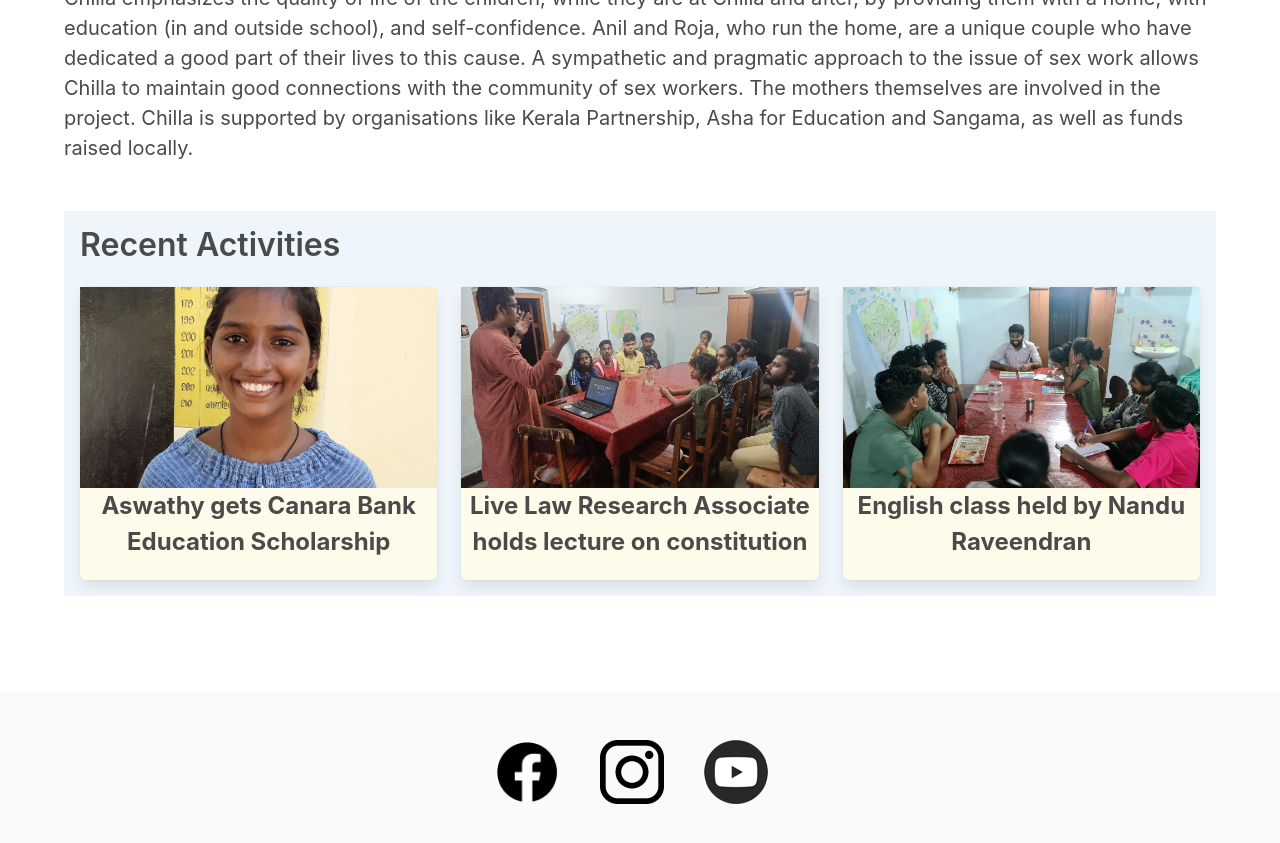
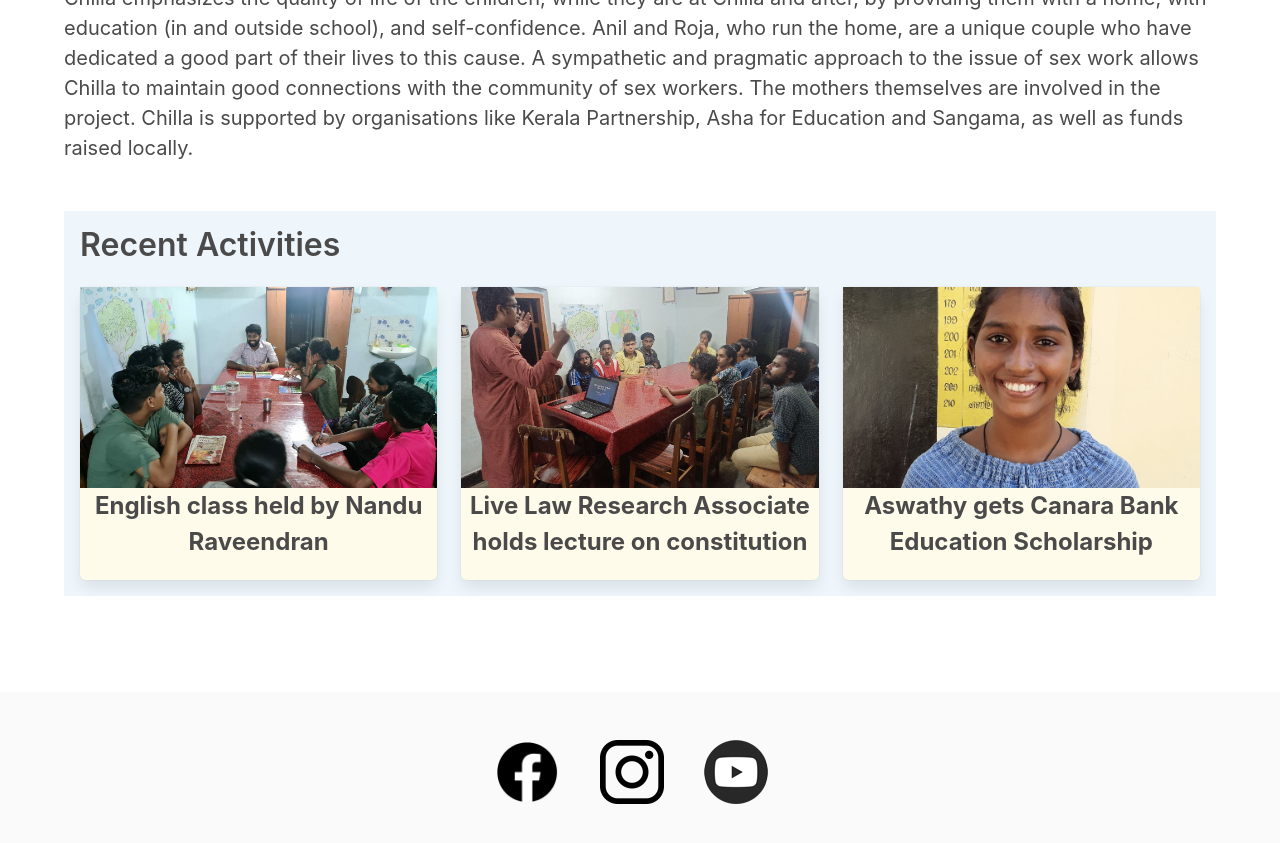
Before and after one commit to thennal10/anannia, a Jekyll site: the page built from chilla.html, in a window 1280 px wide and 900 px high, scrolled down 659 px. Shown: the top 843 px of the window. Built offline with Jekyll 4.4.1, drawn with Linux system fonts in a browser that asks for light colours.

Commit message:
limited activity display to 3 items
So that it doesn't overflow with more than three activities. Reversed sorting too.

```diff
--- a/chilla.html
+++ b/chilla.html
@@ -24,7 +24,7 @@
     <div class="container mt-6 p-4 has-background-info-light">
         <p class="title has-text-grey-dark">Recent Activities</p>
         <div class="columns">
-            {% for activity in site.general_activities %}
+            {% for activity in site.general_activities reversed limit:3%}
                 <div class="column">
                     <div class="box pt-0 px-0 has-background-warning-light">
                         <figure class="image is-16by9">
```
